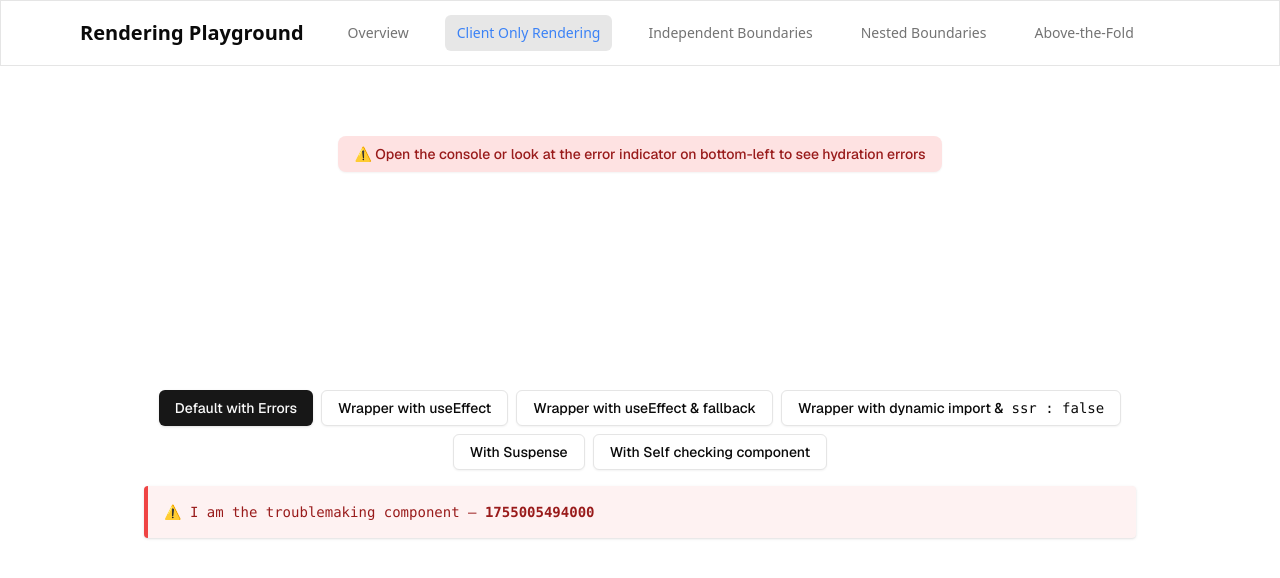
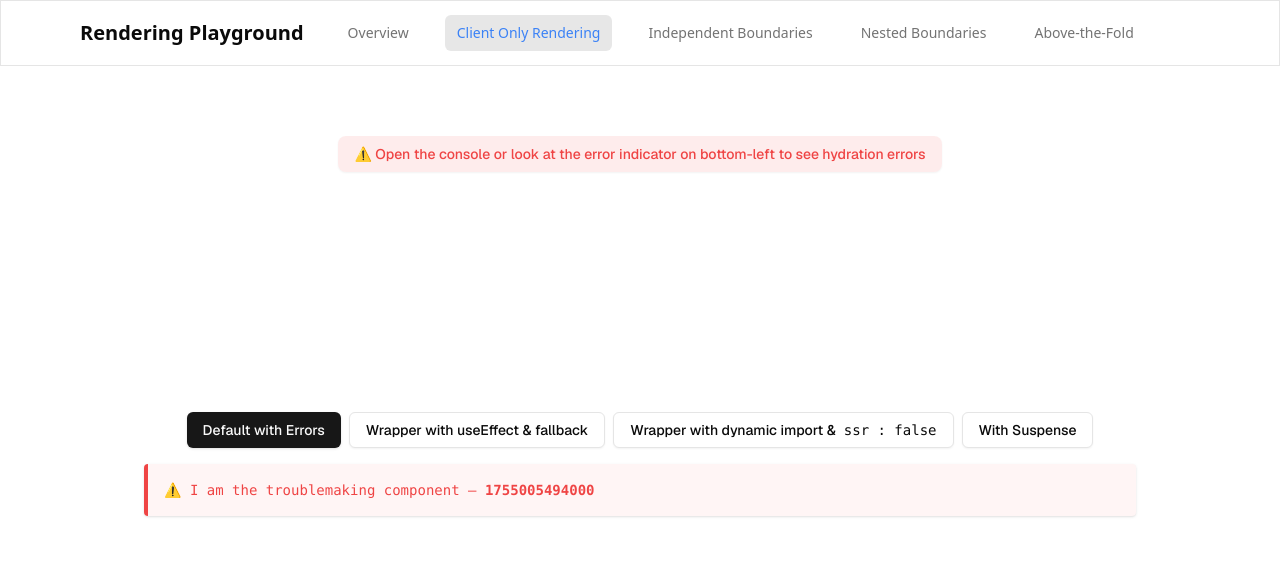
Before and after one commit to BraveHeart-tex/hydration-playground, a Next.js app: page /client-only-rendering in a window 1280 px wide. Shown: the top 578 px of the page. Built offline with nearby package versions, Linux system fonts and the light colour scheme.

Commit message:
refactor: remove options that are not needed

```diff
--- a/app/basic-hydration/page.tsx
+++ /dev/null
@@ -1,90 +0,0 @@
-import { ClientOnlyWithDynamic } from "@/components/ClientOnlyWithDynamic";
-import { ClientOnlyWithEffect } from "@/components/ClientOnlyWithEffect";
-import { ComponentWithHydrationError } from "@/components/ComponentWithHydrationError";
-import { Suspense } from "react";
-import { SelfCheckingComponent } from "@/components/SelfCheckingComponen";
-import { RenderingControls } from "@/components/RenderingControls";
-import { RenderType, renderTypes } from "@/constants";
-import { ClientOnlyWithFallback } from "@/components/ClientOnlyWithFallback";
-
-export default async function BasicHydrationPage(props: {
-  searchParams: Promise<{
-    type?: RenderType;
-  }>;
-}) {
-  const searchParams = await props.searchParams;
-  const type = searchParams.type || "default";
-
-  const renderContent = () => {
-    if (type === renderTypes.default) {
-      return <ComponentWithHydrationError />;
-    }
-
-    if (type === renderTypes.wrapperEffect) {
-      return (
-        <ClientOnlyWithEffect>
-          <ComponentWithHydrationError />
-        </ClientOnlyWithEffect>
-      );
-    }
-
-    if (type === renderTypes.wrapperDynamic) {
-      return (
-        <ClientOnlyWithDynamic>
-          <ComponentWithHydrationError />
-        </ClientOnlyWithDynamic>
-      );
-    }
-
-    if (type === renderTypes.suspense) {
-      return (
-        <Suspense>
-          <ComponentWithHydrationError />
-        </Suspense>
-      );
-    }
-
-    if (type === renderTypes.selfClientCheck) {
-      return <SelfCheckingComponent />;
-    }
-
-    if (type === renderTypes.wrapperEffectWithFallback) {
-      return (
-        <ClientOnlyWithFallback
-          fallback={
-            <div
-              className="p-4 border-l-4 border-transparent bg-gray-100 text-gray-400 font-mono text-sm shadow rounded"
-              aria-hidden="true"
-            >
-              ⏳ Loading component...
-            </div>
-          }
-        >
-          <ComponentWithHydrationError />
-        </ClientOnlyWithFallback>
-      );
-    }
-
-    return "Unsupported type";
-  };
-
-  return (
-    <div className="grid grid-rows-[20px_1fr_20px] items-center justify-items-center min-h-screen p-8 pb-20 gap-16 sm:p-20 font-[family-name:var(--font-geist-sans)]">
-      {type === renderTypes.default || type === renderTypes.suspense ? (
-        <span className="inline-block px-4 py-2 bg-red-100 text-red-800 rounded-lg shadow-sm text-sm font-medium">
-          ⚠️ Open the console or look at the error indicator on bottom-left to
-          see hydration errors
-        </span>
-      ) : (
-        <span className="inline-block px-4 py-2 bg-green-100 text-green-800 rounded-lg shadow-sm text-sm font-medium">
-          No hydration errors expected
-        </span>
-      )}
-
-      <div className="grid gap-4 w-full">
-        <RenderingControls />
-        {renderContent()}
-      </div>
-    </div>
-  );
-}
--- a/app/client-only-rendering/page.tsx
+++ b/app/client-only-rendering/page.tsx
@@ -1,8 +1,6 @@
 import { ClientOnlyWithDynamic } from '@/components/ClientOnlyWithDynamic';
-import { ClientOnlyWithEffect } from '@/components/ClientOnlyWithEffect';
 import { ComponentWithHydrationError } from '@/components/ComponentWithHydrationError';
 import { Suspense } from 'react';
-import { SelfCheckingComponent } from '@/components/SelfCheckingComponen';
 import { RenderingControls } from '@/components/RenderingControls';
 import { RenderType, renderTypes } from '@/constants';
 import { ClientOnlyWithFallback } from '@/components/ClientOnlyWithFallback';
@@ -20,14 +18,6 @@ export default async function Home(props: {
       return <ComponentWithHydrationError />;
     }
 
-    if (type === renderTypes.wrapperEffect) {
-      return (
-        <ClientOnlyWithEffect>
-          <ComponentWithHydrationError />
-        </ClientOnlyWithEffect>
-      );
-    }
-
     if (type === renderTypes.wrapperDynamic) {
       return (
         <ClientOnlyWithDynamic>
@@ -42,10 +32,6 @@ export default async function Home(props: {
           <ComponentWithHydrationError />
         </Suspense>
       );
-    }
-
-    if (type === renderTypes.selfClientCheck) {
-      return <SelfCheckingComponent />;
     }
 
     if (type === renderTypes.wrapperEffectWithFallback) {
@@ -71,7 +57,7 @@ export default async function Home(props: {
   return (
     <div className="grid grid-rows-[20px_1fr_20px] items-center justify-items-center min-h-screen p-8 pb-20 gap-16 sm:p-20 font-[family-name:var(--font-geist-sans)]">
       {type === renderTypes.default || type === renderTypes.suspense ? (
-        <span className="inline-block px-4 py-2 bg-red-100 text-red-800 rounded-lg shadow-sm text-sm font-medium">
+        <span className="inline-block px-4 py-2 bg-destructive/10 text-destructive rounded-lg shadow-sm text-sm font-medium">
           ⚠️ Open the console or look at the error indicator on bottom-left to
           see hydration errors
         </span>
--- a/components/ComponentWithHydrationError.tsx
+++ b/components/ComponentWithHydrationError.tsx
@@ -1,10 +1,10 @@
-"use client";
+'use client';
 
 export function ComponentWithHydrationError() {
   const random = new Date().getTime();
   return (
-    <div className="p-4 border-l-4 border-red-500 bg-red-50 text-red-800 font-mono text-sm shadow rounded">
-      ⚠️ I am the troublemaking component —{" "}
+    <div className="p-4 border-l-4 border-destructive bg-destructive/5 text-destructive font-mono text-sm shadow rounded">
+      ⚠️ I am the troublemaking component —{' '}
       <span className="font-bold">{random}</span>
     </div>
   );
--- a/components/RenderingControls.tsx
+++ b/components/RenderingControls.tsx
@@ -7,7 +7,10 @@ export function RenderingControls() {
   const typeParam = useSearchParams().get('type') || renderTypes.default;
 
   const handleModeClick = (type: RenderType) => {
-    window.location.href = `/?type=${type}`;
+    const url = new URL(window.location.href);
+    url.searchParams.set('type', type);
+    url.pathname = window.location.pathname;
+    window.location.href = url.toString();
   };
 
   const getButtonVariant = (type: RenderType) => {
@@ -21,12 +24,6 @@ export function RenderingControls() {
         onClick={() => handleModeClick(renderTypes.default)}
       >
         Default with Errors
-      </Button>
-      <Button
-        variant={getButtonVariant(renderTypes.wrapperEffect)}
-        onClick={() => handleModeClick(renderTypes.wrapperEffect)}
-      >
-        Wrapper with useEffect
       </Button>
       <Button
         variant={getButtonVariant(renderTypes.wrapperEffectWithFallback)}
@@ -46,12 +43,6 @@ export function RenderingControls() {
       >
         With Suspense
       </Button>
-      <Button
-        variant={getButtonVariant(renderTypes.selfClientCheck)}
-        onClick={() => handleModeClick(renderTypes.selfClientCheck)}
-      >
-        With Self checking component
-      </Button>
     </div>
   );
 }
--- a/constants.ts
+++ b/constants.ts
@@ -1,10 +1,8 @@
 export const renderTypes = {
-  default: "default",
-  wrapperEffect: "wrapperEffect",
-  wrapperDynamic: "wrapperDynamic",
-  suspense: "suspense",
-  selfClientCheck: "selfClientCheck",
-  wrapperEffectWithFallback: "wrapperEffectWithFallback"
+  default: 'default',
+  wrapperDynamic: 'wrapperDynamic',
+  suspense: 'suspense',
+  wrapperEffectWithFallback: 'wrapperEffectWithFallback',
 } as const;
 
 export type RenderType = (typeof renderTypes)[keyof typeof renderTypes];
```
